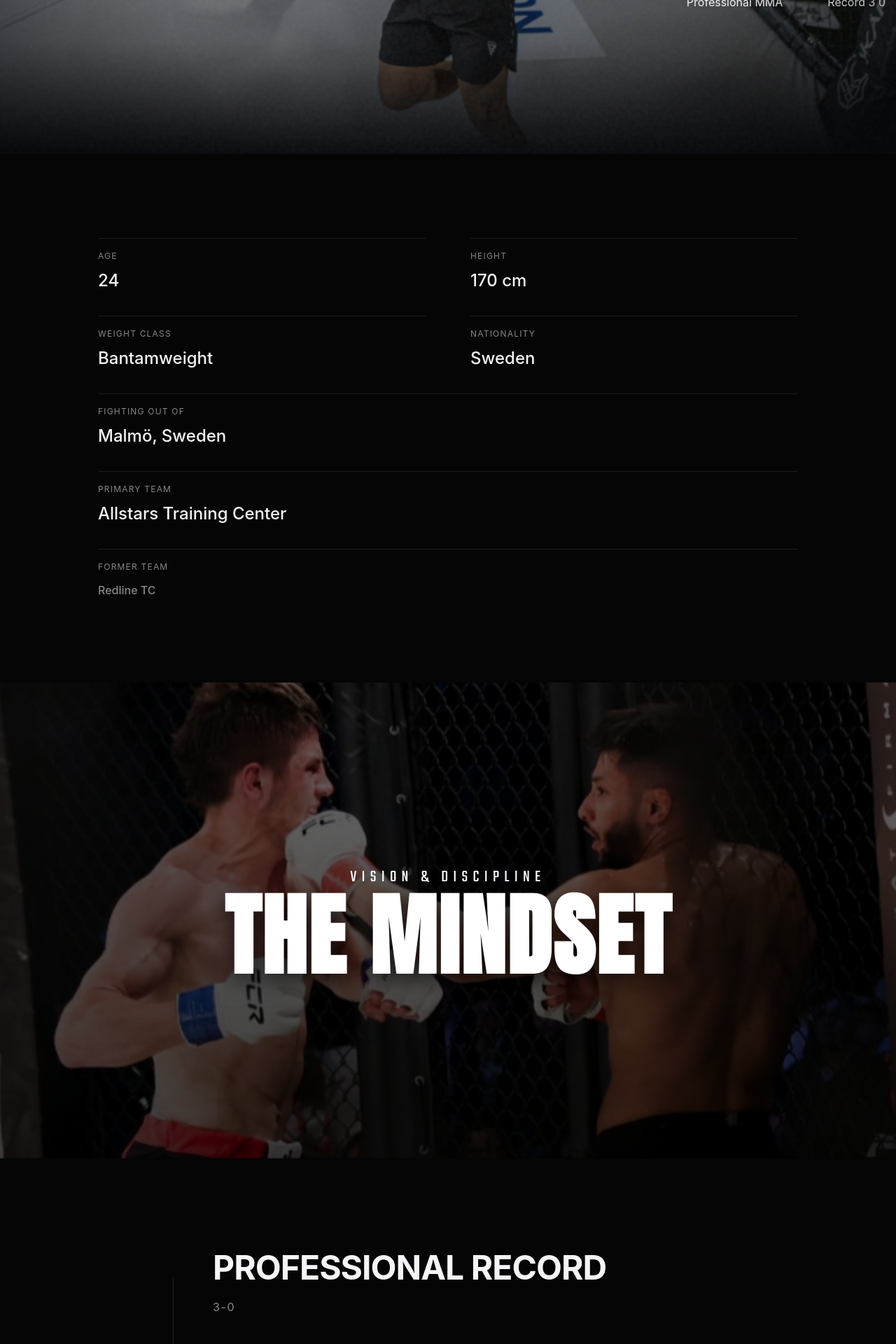
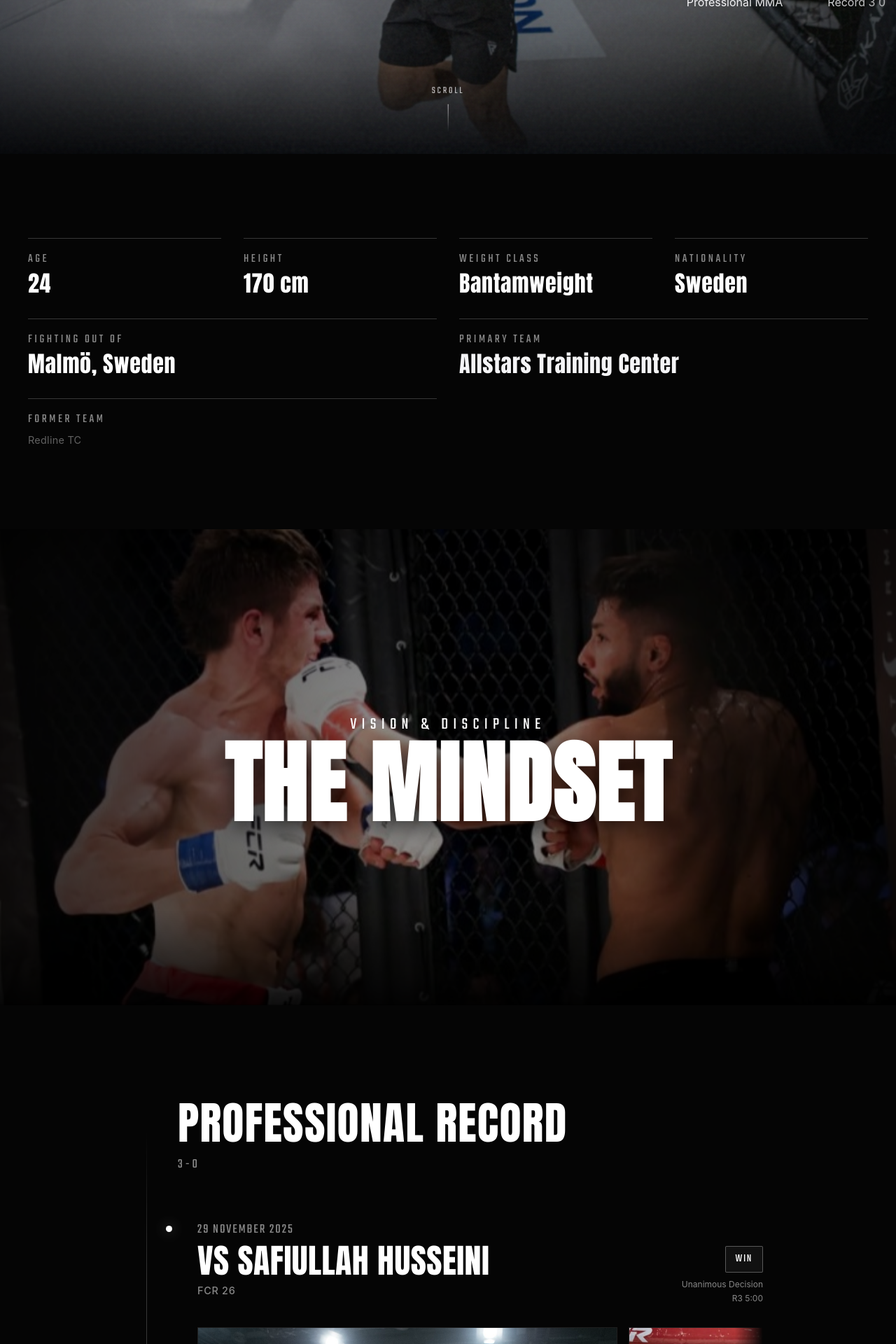
Before and after one commit to peywan/benjamin-arshia, a React (Vite) app: page / in a window 1280 px wide. Shown: the part 580-2500 px from the top of the page at 70% size. Built offline with nearby package versions, Linux system fonts and the light colour scheme.

Commit message:
design fix

```diff
--- a/src/components/CareerRecord.css
+++ b/src/components/CareerRecord.css
@@ -1,28 +1,33 @@
+/* Award Winning Timeline Design */
 .career-section {
     background-color: var(--bg-color);
     padding: var(--space-xxl) var(--space-md);
     color: var(--text-color);
     position: relative;
+    overflow: hidden; /* Prevent spill */
 }
 
 .record-container {
-    max-width: 800px;
+    max-width: 900px; /* Slightly wider for modern feel */
     margin: 0 auto;
     position: relative;
     padding-left: var(--space-lg);
-    /* Space for the timeline line */
 }
 
 /* Vertical Line */
 .record-container::before {
     content: '';
     position: absolute;
-    top: 50px;
-    left: 7px;
-    /* Adjust based on dot size */
+    top: 60px;
+    left: 19px; /* Centered with dot */
     width: 1px;
     height: calc(100% - 100px);
-    background: rgba(255, 255, 255, 0.1);
+    background: linear-gradient(to bottom,
+        transparent,
+        rgba(255, 255, 255, 0.2) 10%,
+        rgba(255, 255, 255, 0.2) 90%,
+        transparent
+    );
 }
 
 .record-header {
@@ -31,27 +36,33 @@
 }
 
 .record-title {
-    font-size: var(--font-size-xl);
-    font-weight: 700;
+    font-family: 'Anton', sans-serif;
+    font-size: clamp(2rem, 5vw, 4rem);
+    font-weight: 400;
     text-transform: uppercase;
-    letter-spacing: -0.02em;
+    letter-spacing: 0.02em;
     margin-bottom: var(--space-sm);
+    color: #fff;
 }
 
 .record-subtitle {
-    font-size: var(--font-size-base);
+    font-family: 'Teko', sans-serif;
+    font-size: 1.2rem;
     color: var(--text-muted);
     text-transform: uppercase;
-    letter-spacing: 0.1em;
+    letter-spacing: 0.2em;
+    display: block;
+    margin-top: -10px;
 }
 
+/* Timeline Item - The Stage */
 .timeline-item {
     position: relative;
-    margin-bottom: var(--space-xxl);
-    padding-left: var(--space-lg);
+    margin-bottom: 120px; /* Generous spacing */
+    padding-left: 60px; /* More space from line */
     opacity: 0.2;
-    transform: translateY(20px);
-    transition: opacity 0.8s ease-out, transform 0.8s ease-out;
+    transform: translateY(40px);
+    transition: opacity 1s cubic-bezier(0.16, 1, 0.3, 1), transform 1s cubic-bezier(0.16, 1, 0.3, 1);
 }
 
 .timeline-item.active {
@@ -59,21 +70,28 @@
     transform: translateY(0);
 }
 
-/* Timeline Dot */
+/* Timeline Dot - The Jewel */
 .timeline-dot {
     position: absolute;
-    left: -7px;
+    left: 15px; /* Aligned with line */
     top: 8px;
-    width: 8px;
-    height: 8px;
-    background-color: var(--highlight-color);
+    width: 9px;
+    height: 9px;
+    background-color: #fff;
     border-radius: 50%;
-    box-shadow: 0 0 10px rgba(255, 255, 255, 0.5);
+    box-shadow: 0 0 0 4px rgba(255, 255, 255, 0.05); /* Subtle halo */
     z-index: 2;
+    transition: transform 0.3s ease;
+}
+
+.timeline-item.active .timeline-dot {
+    background-color: #fff;
+    box-shadow: 0 0 20px rgba(255, 255, 255, 0.4);
 }
 
 .timeline-date {
-    font-size: var(--font-size-sm);
+    font-family: 'Teko', sans-serif;
+    font-size: 1.2rem;
     color: var(--text-muted);
     text-transform: uppercase;
     letter-spacing: 0.1em;
@@ -82,112 +100,83 @@
 }
 
 .timeline-content {
-    border-left: 1px solid transparent;
-    transition: var(--transition-slow);
+    /* Container for content */
 }
 
 .fight-info {
     display: grid;
-    grid-template-columns: 1fr auto;
+    grid-template-columns: 1fr auto; /* Name left, Result right */
     gap: var(--space-md);
     margin-bottom: var(--space-md);
+    align-items: start;
 }
 
 .opponent-name {
-    font-size: var(--font-size-lg);
-    font-weight: 600;
-    color: var(--text-color);
-    margin-bottom: 4px;
+    font-family: 'Anton', sans-serif;
+    font-size: clamp(2rem, 4vw, 3rem); /* Responsive big type */
+    font-weight: 400;
+    color: #fff;
+    line-height: 0.9;
+    margin-bottom: 8px;
+    text-transform: uppercase;
+    letter-spacing: 0.01em;
 }
 
 .event-name {
+    font-family: 'Inter', sans-serif;
     color: var(--text-muted);
-    font-size: var(--font-size-sm);
+    font-size: 0.9rem;
+    text-transform: uppercase;
+    letter-spacing: 0.05em;
+    font-weight: 500;
 }
 
 .fight-result {
     text-align: right;
+    display: flex;
+    flex-direction: column;
+    align-items: flex-end;
 }
 
+/* Win Badge - Premium Glassmorphism */
 .result-badge {
     display: inline-block;
-    padding: 4px 8px;
-    border: 1px solid var(--border-color);
-    font-size: 12px;
+    padding: 6px 14px;
+    border: 1px solid rgba(255, 255, 255, 0.1);
+    font-family: 'Teko', sans-serif;
+    font-size: 16px;
     text-transform: uppercase;
-    letter-spacing: 0.05em;
-    margin-bottom: 4px;
+    letter-spacing: 0.1em;
+    margin-bottom: 6px;
+    backdrop-filter: blur(4px);
+    transition: all 0.3s ease;
+    border-radius: 2px;
 }
 
 .result-badge.win {
-    border-color: rgba(255, 255, 255, 0.4);
+    border-color: rgba(255, 255, 255, 0.3);
     background: rgba(255, 255, 255, 0.05);
+    color: #fff;
+}
+
+.timeline-item:hover .result-badge.win {
+    background: #fff;
+    color: #000;
+    border-color: #fff;
+    box-shadow: 0 0 15px rgba(255, 255, 255, 0.3);
 }
 
 .method-text {
     display: block;
     color: var(--text-muted);
     font-size: 12px;
-}
-
-/* Special Emphasis for Highlight Broadcasts */
-.timeline-item.highlight-broadcast .opponent-name {
-    font-size: 2rem;
-}
-
-@media (max-width: 768px) {
-    .record-container {
-        padding-left: 0;
-    }
-
-    .record-container::before {
-        left: 0;
-        display: none;
-        /* Hide line on mobile for cleaner look if space is tight */
-    }
-
-    .timeline-item {
-        padding-left: 0;
-        margin-bottom: var(--space-xl);
-        border-left: 1px solid var(--border-color);
-        padding-left: var(--space-md);
-    }
-
-    .timeline-dot {
-        display: none;
-    }
-}
-
-/* Impact Flash Animation */
-@keyframes impactFlash {
-    0% {
-        background-color: transparent;
-    }
-
-    10% {
-        background-color: rgba(255, 255, 255, 0.8);
-    }
-
-    100% {
-        background-color: transparent;
-    }
-}
-
-.flash-trigger {
-    position: absolute;
-    top: 0;
-    left: 0;
-    width: 100vw;
-    /* Full screen */
-    height: 100vh;
-    pointer-events: none;
-    z-index: 100;
-    animation: impactFlash 0.2s ease-out;
+    font-family: 'Inter', sans-serif;
+    margin-top: 2px;
 }
 
 /* ========== HORIZONTAL CAROUSEL GALLERY ========== */
 .fight-media-container {
-    margin-top: var(--space-md);
+    margin-top: var(--space-lg);
 }
 
 .fight-gallery-wrapper {
@@ -196,14 +185,16 @@
 
 .fight-gallery {
     display: flex;
-    gap: var(--space-md);
+    gap: 16px;
     overflow-x: auto;
     scroll-snap-type: x mandatory;
     scroll-behavior: smooth;
     -webkit-overflow-scrolling: touch;
-    padding-bottom: var(--space-md);
+    padding-bottom: 20px; /* Space for scrollbar hide */
     scrollbar-width: none; /* Firefox */
     -ms-overflow-style: none; /* IE/Edge */
+    mask-image: linear-gradient(to right, black 95%, transparent 100%); /* Fade out right edge */
+    -webkit-mask-image: linear-gradient(to right, black 95%, transparent 100%);
 }
 
 .fight-gallery::-webkit-scrollbar {
@@ -216,40 +207,46 @@
     height: 380px;
     object-fit: cover;
     object-position: center top;
-    scroll-snap-align: start;
-    border: 1px solid var(--border-color);
+    scroll-snap-align: center; /* Center snap feels better */
+    border: 1px solid rgba(255, 255, 255, 0.1);
     cursor: pointer;
-    transition: opacity 0.3s ease, transform 0.3s ease, border-color 0.3s ease;
+    transition: all 0.4s ease;
+    filter: grayscale(20%); /* Artistic touch */
 }
 
 .gallery-image:hover {
-    transform: scale(1.01);
-    border-color: rgba(255, 255, 255, 0.4);
+    transform: scale(1.02);
+    border-color: rgba(255, 255, 255, 0.5);
+    filter: grayscale(0%);
+    z-index: 10;
 }
 
 /* Gallery scroll indicators */
 .gallery-indicators {
     display: flex;
     justify-content: center;
-    gap: 10px;
+    gap: 12px;
     margin-top: var(--space-sm);
 }
 
 .gallery-dot {
-    width: 10px;
-    height: 10px;
+    width: 6px;
+    height: 6px;
     border-radius: 50%;
     background: rgba(255, 255, 255, 0.2);
     border: none;
     cursor: pointer;
-    transition: background 0.3s ease, transform 0.3s ease;
+    transition: all 0.3s ease;
     padding: 0;
 }
 
-.gallery-dot.active,
+.gallery-dot.active {
+    background: #fff;
+    transform: scale(1.5);
+}
+
 .gallery-dot:hover {
-    background: rgba(255, 255, 255, 0.9);
-    transform: scale(1.3);
+    background: rgba(255, 255, 255, 0.6);
 }
 
 /* Swipe hint animation */
@@ -257,44 +254,94 @@
     display: flex;
     align-items: center;
     justify-content: center;
-    gap: 6px;
+    gap: 8px;
     color: var(--text-muted);
-    font-size: 11px;
+    font-size: 10px;
     text-transform: uppercase;
-    letter-spacing: 0.1em;
-    margin-top: 8px;
-    opacity: 0.6;
+    letter-spacing: 0.2em;
+    margin-top: 10px;
+    opacity: 0.5;
 }
 
 .swipe-hint svg {
-    animation: swipeHint 1.5s ease-in-out infinite;
+    animation: swipeHint 2s ease-in-out infinite;
 }
 
 @keyframes swipeHint {
-    0%, 100% { transform: translateX(0); }
-    50% { transform: translateX(8px); }
+    0%, 100% { transform: translateX(0); opacity: 0.5; }
+    50% { transform: translateX(5px); opacity: 1; }
+}
+
+/* Impact Flash Animation */
+@keyframes impactFlash {
+    0% { background-color: transparent; }
+    10% { background-color: rgba(255, 255, 255, 0.15); } /* Subtler flash */
+    100% { background-color: transparent; }
+}
+
+.flash-trigger {
+    position: fixed; /* Fixed is better for full screen */
+    top: 0;
+    left: 0;
+    width: 100vw;
+    height: 100vh;
+    pointer-events: none;
+    z-index: 999;
+    animation: impactFlash 0.3s ease-out;
 }
 
 /* Mobile optimizations */
 @media (max-width: 768px) {
+    .record-container {
+        padding-left: 0;
+    }
+
+    .record-container::before {
+        display: none; /* Clean look on mobile */
+    }
+
+    .timeline-item {
+        padding-left: 0;
+        margin-bottom: 80px;
+        /* Add subtle border on left for structure without the main line */
+        border-left: 2px solid rgba(255, 255, 255, 0.1);
+        padding-left: 20px;
+    }
+
+    .timeline-dot {
+        display: none;
+    }
+
     .gallery-image {
-        width: 85vw;
-        height: 280px;
+        width: 85vw; /* Almost full width */
+        height: 260px;
+        scroll-snap-align: center;
     }
 
     .fight-gallery {
-        gap: var(--space-sm);
-        margin-left: calc(-1 * var(--space-md));
-        margin-right: calc(-1 * var(--space-md));
-        padding-left: var(--space-md);
-        padding-right: var(--space-md);
+        padding-left: 20px; /* Peek next image */
+        padding-right: 20px;
+        gap: 10px;
+    }
+
+    .fight-info {
+        grid-template-columns: 1fr; /* Stack on tiny screens */
+        gap: 8px;
+    }
+
+    .fight-result {
+        flex-direction: row;
+        align-items: center;
+        gap: 10px;
+        text-align: left;
+        justify-content: flex-start;
     }
 }
 
-/* Larger screens - bigger gallery */
-@media (min-width: 1024px) {
+/* Large Desktop */
+@media (min-width: 1200px) {
     .gallery-image {
         width: 600px;
-        height: 420px;
+        height: 400px;
     }
 }
--- a/src/components/CinematicBreaker.css
+++ b/src/components/CinematicBreaker.css
@@ -1,12 +1,7 @@
 .cinematic-breaker {
     height: 85vh;
-    width: 100vw;
-    /* Force full viewport width */
+    width: 100%; /* Changed from 100vw to avoid scrollbar issues */
     position: relative;
-    left: 50%;
-    right: 50%;
-    margin-left: -50vw;
-    margin-right: -50vw;
     overflow: hidden;
     display: flex;
     align-items: center;
@@ -20,20 +15,16 @@
     left: 0;
     width: 100%;
     height: 100%;
-    min-width: 100%;
-    /* Enforce coverage */
-    min-height: 100%;
     object-fit: cover;
     object-position: center;
-    opacity: 0.6;
+    opacity: 0.7; /* Slightly brighter base */
     transform: scale(1);
     will-change: transform;
-    transition: transform 0.5s ease-out;
+    transition: transform 0.8s ease-out; /* Smoother */
 }
 
 .cinematic-breaker:hover .breaker-image {
-    transform: scale(1.05);
-    /* Interactive feel */
+    transform: scale(1.03); /* Subtler zoom */
 }
 
 /* Specific adjustments based on image nature if needed */
@@ -47,8 +38,20 @@
     left: 0;
     width: 100%;
     height: 100%;
-    /* Gradient to ensure text pops */
-    background: linear-gradient(to bottom, rgba(0, 0, 0, 0.3), rgba(0, 0, 0, 0.6));
+    /* Advanced gradient for award winning depth */
+    background: radial-gradient(circle at center, rgba(0,0,0,0.1) 0%, rgba(0,0,0,0.8) 100%);
+    z-index: 2;
+}
+
+/* Add a second overlay for text legibility at bottom/center */
+.breaker-overlay::after {
+    content: '';
+    position: absolute;
+    top: 0;
+    left: 0;
+    width: 100%;
+    height: 100%;
+    background: linear-gradient(to bottom, rgba(0,0,0,0.2), transparent 20%, transparent 80%, rgba(0,0,0,0.8));
     z-index: 2;
 }
 
--- a/src/components/FighterProfile.css
+++ b/src/components/FighterProfile.css
@@ -7,14 +7,14 @@
 }
 
 .profile-container {
-    max-width: 1000px;
+    max-width: 1200px;
     margin: 0 auto;
 }
 
 .profile-grid {
     display: grid;
-    grid-template-columns: repeat(2, 1fr);
-    gap: var(--space-lg) var(--space-xl);
+    grid-template-columns: repeat(4, 1fr); /* 4 columns for desktop */
+    gap: var(--space-lg);
     width: 100%;
 }
 
@@ -22,25 +22,34 @@
     display: flex;
     flex-direction: column;
     padding-top: var(--space-md);
-    border-top: 1px solid rgba(255, 255, 255, 0.1);
+    border-top: 1px solid rgba(255, 255, 255, 0.2);
+    transition: border-color 0.3s ease;
+}
+
+.profile-item:hover {
+    border-color: #fff;
 }
 
 .profile-label {
-    font-size: 12px;
+    font-family: 'Teko', sans-serif;
+    font-size: 1.1rem;
     text-transform: uppercase;
-    letter-spacing: 0.1em;
+    letter-spacing: 0.2em;
     color: var(--text-muted);
-    margin-bottom: 8px;
+    margin-bottom: 4px;
 }
 
 .profile-value {
-    font-size: var(--font-size-lg);
-    font-weight: 500;
-    color: var(--text-color);
+    font-family: 'Anton', sans-serif;
+    font-size: 2rem;
+    font-weight: 400;
+    color: #fff;
+    line-height: 1.1;
+    letter-spacing: 0.02em;
 }
 
 .profile-item.full-width {
-    grid-column: 1 / -1;
+    grid-column: span 2;
 }
 
 /* Specific styling for Team to emphasize status */
@@ -49,14 +58,35 @@
 }
 
 .team-former {
+    display: block;
     color: var(--text-muted);
-    font-size: var(--font-size-base);
+    font-family: 'Inter', sans-serif;
+    font-size: 0.9rem;
     margin-top: 4px;
+    opacity: 0.7;
+}
+
+@media (max-width: 1024px) {
+    .profile-grid {
+        grid-template-columns: repeat(2, 1fr); /* 2 columns tablet */
+    }
 }
 
 @media (max-width: 768px) {
+    .profile-section {
+        padding: var(--space-xl) var(--space-md);
+    }
+
     .profile-grid {
-        grid-template-columns: 1fr;
-        gap: var(--space-lg);
+        grid-template-columns: 1fr; /* 1 column mobile */
+        gap: var(--space-xl);
+    }
+
+    .profile-value {
+        font-size: 1.8rem;
+    }
+
+    .profile-item.full-width {
+        grid-column: 1;
     }
 }
--- a/src/components/Hero.css
+++ b/src/components/Hero.css
@@ -29,6 +29,40 @@
     /* Slightly higher focus for the new TKO shot */
     opacity: 0;
     animation: fadeIn 1.5s var(--transition-slow) forwards, kenBurns 20s ease-out infinite alternate;
+}
+
+.scroll-indicator {
+    position: absolute;
+    bottom: 30px;
+    left: 50%;
+    transform: translateX(-50%);
+    z-index: 5;
+    display: flex;
+    flex-direction: column;
+    align-items: center;
+    gap: 8px;
+    opacity: 0.7;
+    animation: bounce 2s infinite;
+    cursor: pointer;
+}
+
+.scroll-text {
+    font-family: 'Teko', sans-serif;
+    font-size: 14px;
+    letter-spacing: 0.2em;
+    text-transform: uppercase;
+}
+
+.scroll-line {
+    width: 1px;
+    height: 40px;
+    background: linear-gradient(to bottom, #fff, transparent);
+}
+
+@keyframes bounce {
+    0%, 20%, 50%, 80%, 100% {transform: translateX(-50%) translateY(0);}
+    40% {transform: translateX(-50%) translateY(-10px);}
+    60% {transform: translateX(-50%) translateY(-5px);}
 }
 
 .hero-overlay {
--- a/src/components/Hero.jsx
+++ b/src/components/Hero.jsx
@@ -33,6 +33,11 @@ const Hero = () => {
                     </div>
                 </div>
             </div>
+
+            <div className="scroll-indicator" onClick={() => window.scrollTo({ top: window.innerHeight, behavior: 'smooth' })}>
+                <span className="scroll-text">Scroll</span>
+                <div className="scroll-line"></div>
+            </div>
         </section>
     );
 };
--- a/src/data/fighter.js
+++ b/src/data/fighter.js
@@ -57,7 +57,8 @@ export const professionalRecord = [
     photos: [
       "/assets/kalandadze-final-win.jpg",
       "/assets/kalandadze-action-1.jpg",
-      "/assets/kalandadze-clinch.jpg"
+      "/assets/kalandadze-clinch.jpg",
+      "/assets/kalandadze-stance.jpg"
     ]
   },
   {
--- a/src/index.css
+++ b/src/index.css
@@ -4,6 +4,7 @@
   box-sizing: border-box;
   margin: 0;
   padding: 0;
+  -webkit-tap-highlight-color: transparent; /* Removes blue highlight on mobile touch */
 }
 
 html {
@@ -11,15 +12,42 @@ html {
   background-color: var(--bg-color);
   color: var(--text-color);
   scroll-behavior: smooth;
-  font-size: var(--font-size-base);
+  font-size: 16px; /* Base size reset */
   -webkit-font-smoothing: antialiased;
   -moz-osx-font-smoothing: grayscale;
+  overflow-x: hidden; /* Critical for mobile */
 }
 
 body {
   width: 100%;
+  max-width: 100%;
   overflow-x: hidden;
   line-height: 1.5;
+  background-color: var(--bg-color);
+}
+
+/* Custom Scrollbar for a premium feel */
+::-webkit-scrollbar {
+  width: 8px;
+}
+
+::-webkit-scrollbar-track {
+  background: var(--bg-color);
+}
+
+::-webkit-scrollbar-thumb {
+  background: #333;
+  border-radius: 4px;
+}
+
+::-webkit-scrollbar-thumb:hover {
+  background: #555;
+}
+
+#root {
+  width: 100%;
+  max-width: 100%;
+  overflow-x: hidden;
 }
 
 a {
```
Also changed, not shown: index.html (+25 -2 lines).
